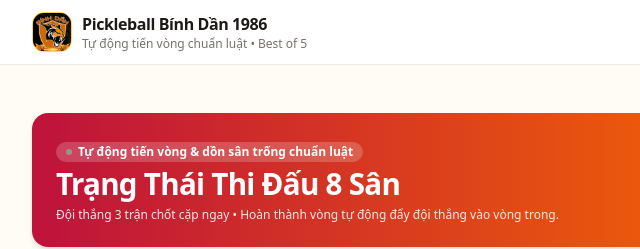
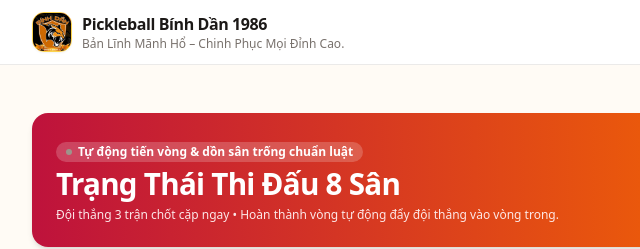
Before and after one commit to hung2708-cell/BINHDAN1986, a plain HTML site: page index.html in a window 1280 px wide. Shown: the top 249 px of the page, 0-640 px from the left. Drawn offline with nearby package versions, Linux system fonts and the light colour scheme.

Commit message:
Update index.html

```diff
--- a/index.html
+++ b/index.html
@@ -139,7 +139,7 @@
                     </div>
                     <div class="min-w-0">
                         <h1 class="font-extrabold text-[13px] min-[375px]:text-[14px] sm:text-base tracking-tight text-stone-900 leading-tight truncate">Pickleball Bính Dần 1986</h1>
-                        <p class="text-[10px] sm:text-xs font-medium text-stone-500 truncate">Tự động tiến vòng chuẩn luật • Best of 5</p>
+                        <p class="text-[10px] sm:text-xs font-medium text-stone-500 truncate">Bản Lĩnh Mãnh Hổ – Chinh Phục Mọi Đỉnh Cao.</p>
                     </div>
                 </div>
 
```
